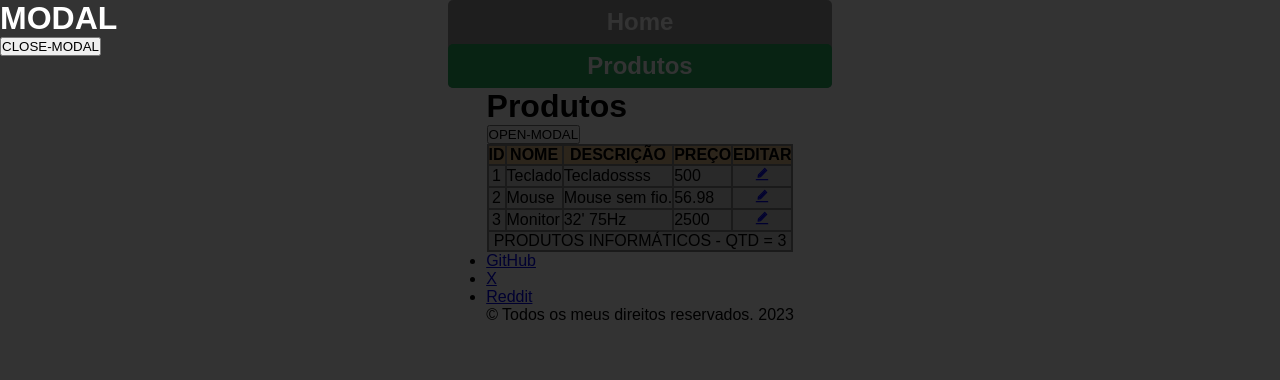
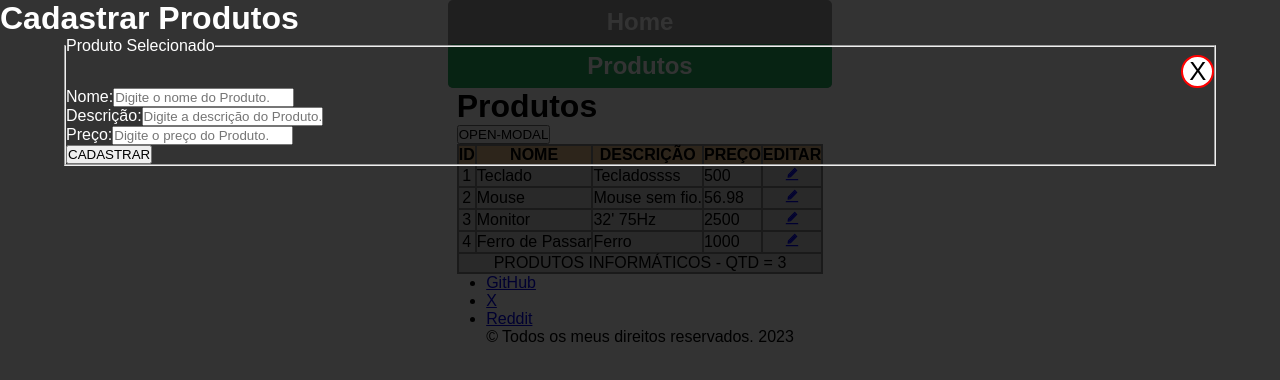
Before and after one commit to alecarlosjesus/spa-1espf, a React (Vite) app: page /produtos in a window 1280 px wide. Both pictures are taken after a click on the button "OPEN-MODAL". Shown: the top 380 px of the page. Built offline with nearby package versions, Linux system fonts and the light colour scheme; data requests are answered from the project's data file.

Commit message:
Finalizando o CRUD

```diff
--- a/db.json
+++ b/db.json
@@ -17,6 +17,12 @@
       "nome": "Monitor",
       "desc": "32' 75Hz",
       "preco": 2500
+    },
+    {
+      "nome": "Ferro de Passar",
+      "desc": "Ferro",
+      "preco": "1000",
+      "id": 4
     }
   ]
 }
--- a/src/components/ModalAction/ModalAction.jsx
+++ b/src/components/ModalAction/ModalAction.jsx
@@ -1,13 +1,86 @@
+import { useState } from "react";
 import "./ModalAction.scss"
+import { useNavigate } from "react-router-dom";
 
 export default function ModalAction(props) {
+
+    const navigation = useNavigate();
+
+    //Realizando uma consulta para determinar o último ID do produto.
+    let id;
+
+    fetch("http://localhost:5000/produtos")
+    .then((response)=> response.json())
+    .then((response)=>{
+        id = response[response.length-1].id+1
+    })
+    .catch(error=> console.log(error));
+
+    const[produto,setProduto] = useState({
+        id:id,
+        nome:'',
+        desc:'',
+        preco:''
+    });
+
+    const handleChange = (e)=>{
+        //Destructuring
+        const {name,value} = e.target;
+      //Setando os dados diretamente no objeto atravé de SPREAD
+        setProduto({...produto,[name]:value});
+      }
+
+
+      const handleSubmit = (e) =>{
+        e.preventDefault();
+
+          fetch("http://localhost:5000/produtos/",{
+            method:"POST",
+            headers:{
+              "Content-Type":"application/json"
+            },
+            body: JSON.stringify(produto)
+          })
+          .then((response)=> console.log("Dados cadastrados com sucesso - STATUS CODE : " + response.status))
+          .catch(error=> console.log(error));
+
+          //Fechando o modal.
+          props.setClose(false);
+
+          //Redirect
+          navigation("/produtos");
+      }
+
 
     if(props.open){
         return (
             <div className="modal">
-                <h1>MODAL</h1>
-                <button onClick={()=>props.setClose(false)}>CLOSE-MODAL</button>
-            </div>
+            <h1>Cadastrar Produtos</h1>
+              <div>
+                <form onSubmit={handleSubmit}>
+                  <fieldset>
+                    <span className="closeModal" onClick={()=> props.setClose(false)}>X</span>
+                    <legend>Produto Selecionado</legend>
+                    <div>
+                      <label htmlFor="">Nome:</label>
+                      <input type="text" name="nome" placeholder="Digite o nome do Produto." value={produto.nome} onChange={handleChange}/>
+                    </div>
+                    <div>
+                      <label htmlFor="">Descrição:</label>
+                      <input type="text" name="desc" placeholder="Digite a descrição do Produto." value={produto.desc} onChange={handleChange}/>
+                    </div>
+                    <div>
+                      <label htmlFor="">Preço:</label>
+                      <input type="text" name="preco" placeholder="Digite o preço do Produto." value={produto.preco} onChange={handleChange}/>
+                    </div>
+                    <div>
+                      <button>CADASTRAR</button>
+                    </div>
+                  </fieldset>
+                </form>
+              </div>
+
+        </div>
         )
   }
 }
--- a/src/components/ModalAction/ModalAction.scss
+++ b/src/components/ModalAction/ModalAction.scss
@@ -8,3 +8,30 @@
     z-index: 1000;
     color: #fff;
 }
+
+form{
+    width: 90%;
+    margin: 0 auto;
+}
+
+.closeModal{
+    cursor: pointer;
+    float: right;
+    font-size: 1.6rem;
+    padding: 0 0.5%;
+    color: #000;
+    background-color: #fff;
+    border-radius: 80%;
+    display: block;
+    border:2px solid red;
+    transition: ease-in-out 300ms;
+
+    &:hover{
+        background-color: red;
+        color: #fff;
+    }
+}
+
+div{
+    clear:both
+}
```
Also changed, not shown: .eslintrc.cjs.
